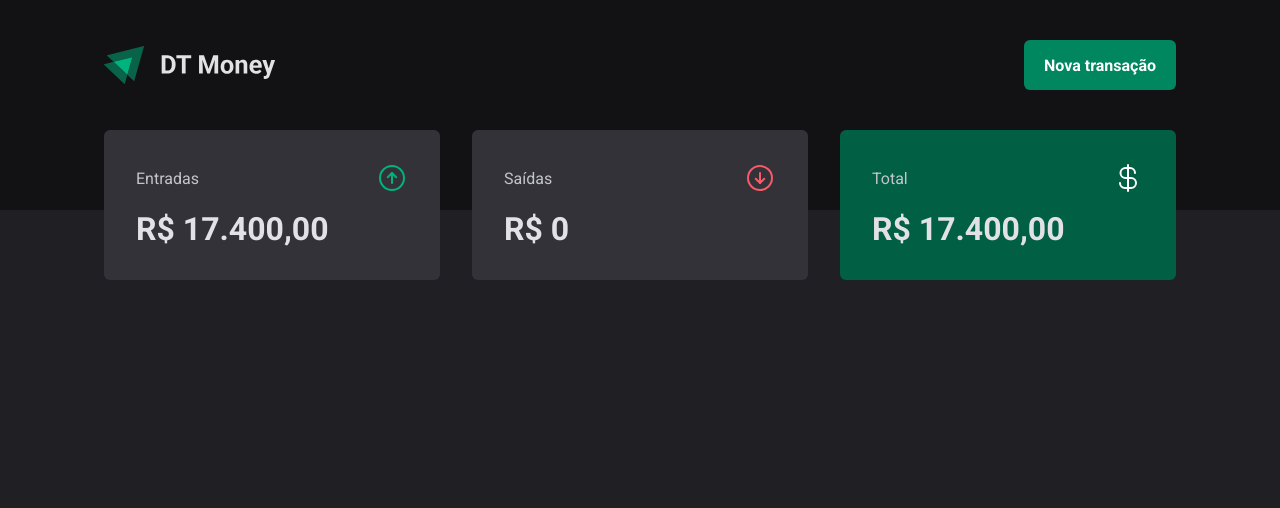
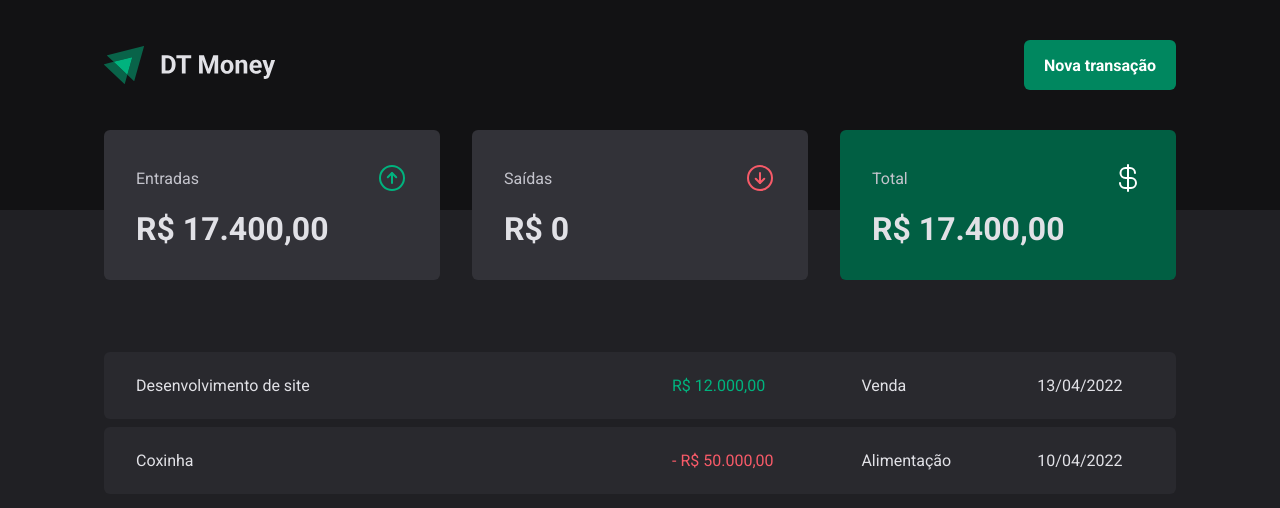
Before and after one commit to matheus-augusto327/DT-Money, a React (Vite) app: page / in a window 1280 px wide. Shown: the top 508 px of the page. Built offline with nearby package versions, Linux system fonts and the light colour scheme.

Commit message:
Create transactions table

```diff
--- a/src/pages/Transactions/index.tsx
+++ b/src/pages/Transactions/index.tsx
@@ -1,11 +1,39 @@
 import { Header } from "../../components/Header";
 import { Summary } from "../../components/Summary";
+import { PriceHighlight, TransactionsContainer, TransactionsTable } from "./styles";
 
 export function Transactions() {
   return (
     <div>
       <Header />
       <Summary />
+
+      <TransactionsContainer>
+        <TransactionsTable>
+          <tbody>
+            <tr>
+              <td width="50%">Desenvolvimento de site</td>
+              <td>
+                <PriceHighlight variant='income'>
+                  R$ 12.000,00
+                </PriceHighlight>
+              </td>
+              <td>Venda</td>
+              <td>13/04/2022</td>
+            </tr>
+            <tr>
+              <td width="50%">Coxinha</td>
+              <td>
+                <PriceHighlight variant='outcome'>
+                  - R$ 50.000,00
+                </PriceHighlight>
+              </td>
+              <td>Alimentação</td>
+              <td>10/04/2022</td>
+            </tr>
+          </tbody>
+        </TransactionsTable>
+      </TransactionsContainer>
     </div>
   )
 }
--- a/src/pages/Transactions/styles.ts
+++ b/src/pages/Transactions/styles.ts
@@ -0,0 +1,38 @@
+import styled from "styled-components";
+
+export const TransactionsContainer = styled.main`
+  width: 100%;
+  max-width: 1120px;
+  margin: 4rem auto 0;
+  padding: 0 1.5rem;
+`;
+
+export const TransactionsTable = styled.table`
+  width: 100%;
+  border-collapse: separate;
+  border-spacing: 0 0.5rem;
+  /* margin-top: 1.5rem; */
+
+  td {
+    padding: 1.5rem 2rem;
+    background: ${props => props.theme['gray-700']};
+
+    &:first-child {
+      border-top-left-radius: 6px;
+      border-bottom-left-radius: 6px;
+    }
+
+    &:last-child {
+      border-top-right-radius: 6px;
+      border-bottom-right-radius: 6px;
+    }
+  }
+`;
+
+interface PriceHighlightProps {
+  variant: 'income' | 'outcome';
+}
+
+export const PriceHighlight = styled.span<PriceHighlightProps>`
+  color: ${props => props.variant === 'income' ? props.theme['green-300'] : props.theme['red-300']}
+`;
```
